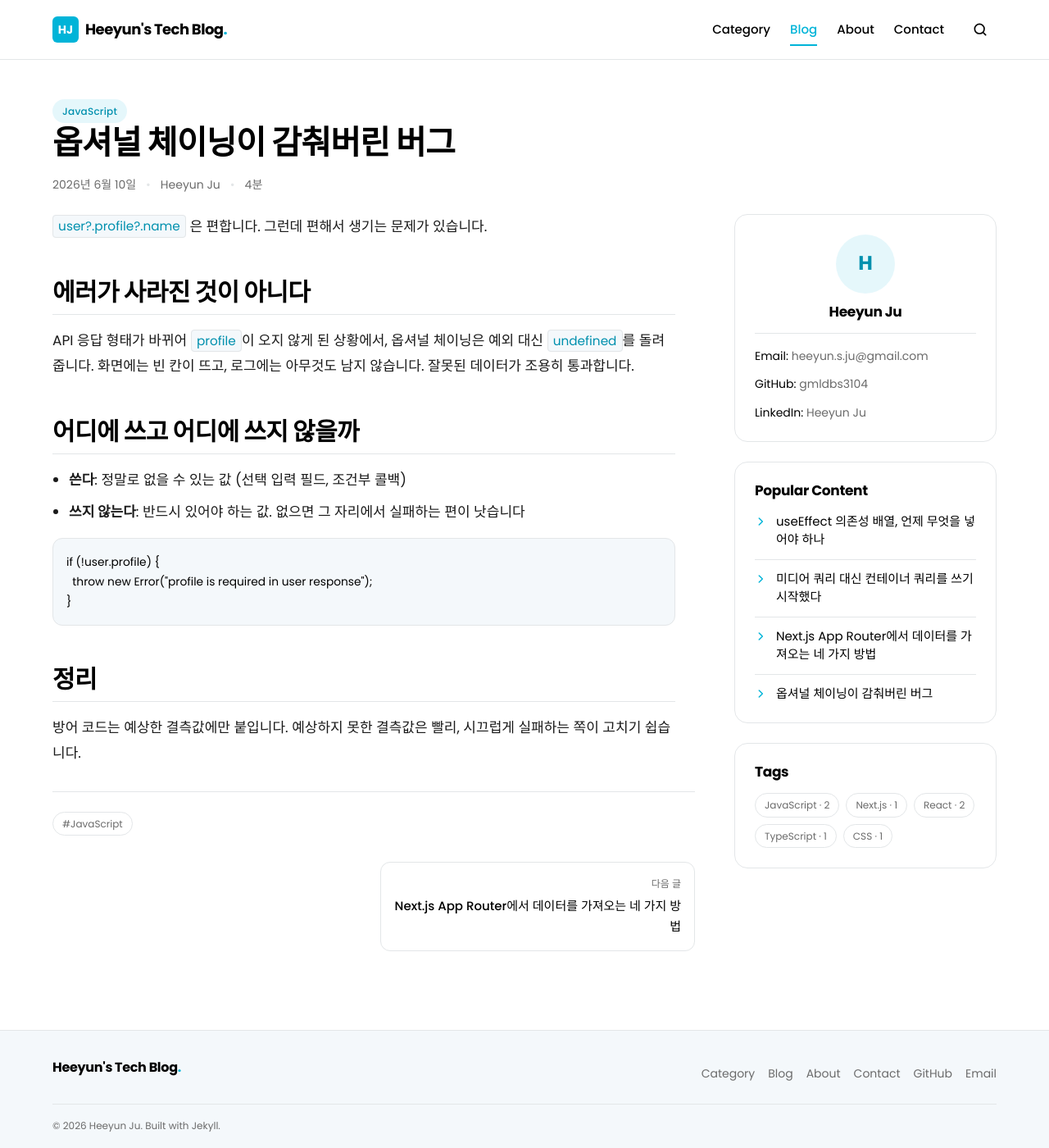
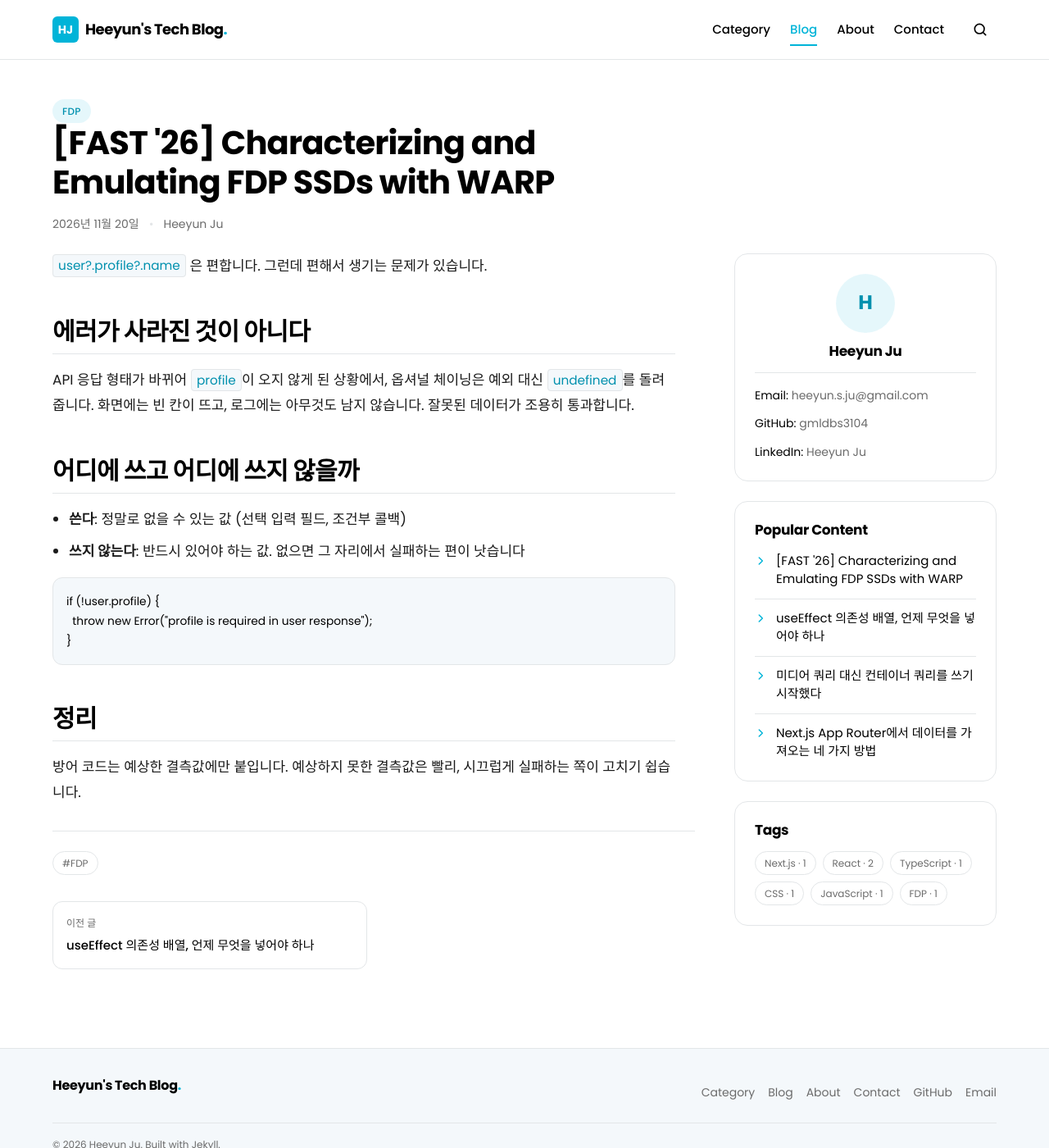
Before and after one commit to gmldbs3104/gmldbs3104.github.io, a Jekyll site: the page built from _posts/2026-06-10-javascript-optional-chaining-pitfall.md, in a window 1280 px wide and 1400 px high. Shown: the whole window at 82% size. Built offline with Jekyll 4.4.1, drawn with Linux system fonts in a browser that asks for light colours; some web fonts are replaced.

Commit message:
Update 2026-06-10-javascript-optional-chaining-pitfall.md

```diff
--- a/_posts/2026-06-10-javascript-optional-chaining-pitfall.md
+++ b/_posts/2026-06-10-javascript-optional-chaining-pitfall.md
@@ -1,10 +1,9 @@
 ---
-title: "옵셔널 체이닝이 감춰버린 버그"
-date: 2026-06-10 20:00:00 +0900
-categories: [JavaScript]
-tags: [JavaScript]
+title: "[FAST '26] Characterizing and Emulating FDP SSDs with WARP"
+date: 2026-11-20
+categories: [FDP]
+tags: [FDP]
 summary: "물음표 하나로 에러는 사라졌지만 원인은 그대로 남아 있었습니다. 방어 코드가 문제를 늦게 발견하게 만드는 경우에 대해."
-read_time: "4분"
 ---
 
 `user?.profile?.name` 은 편합니다. 그런데 편해서 생기는 문제가 있습니다.
```
